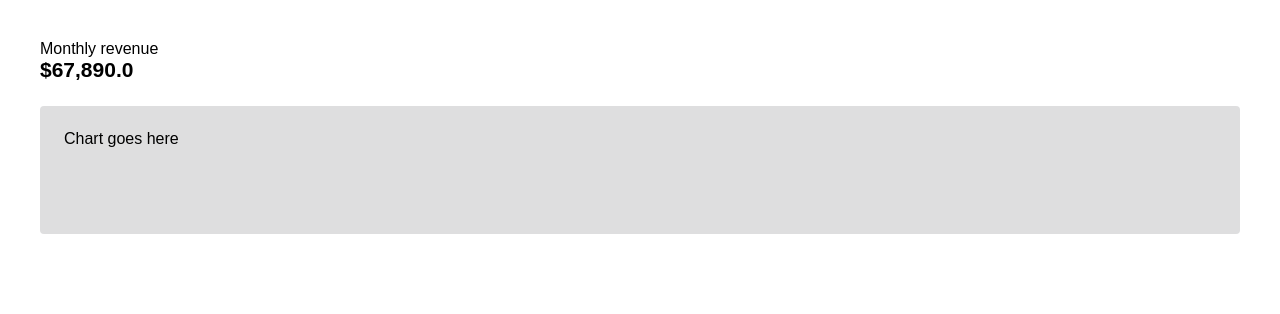
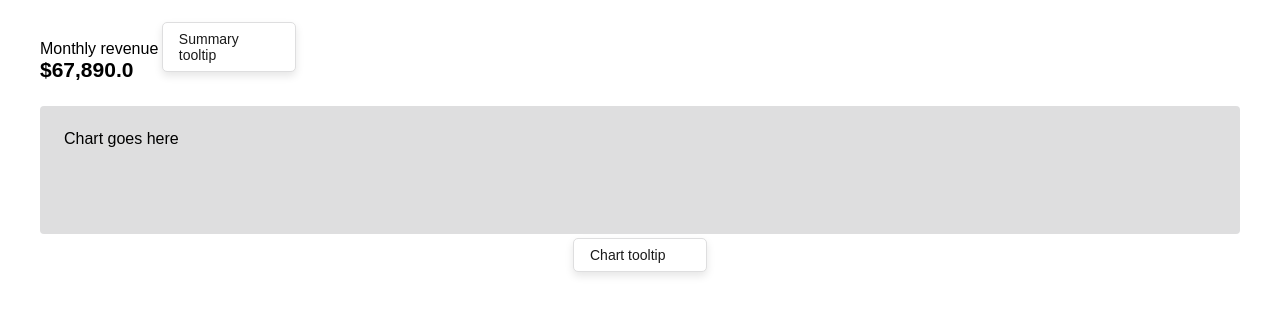
Before and after one commit to elomid/sandbox, a React (Create React App) app: page / in a window 1280 px wide. Shown: the top 314 px of the page. Built offline with nearby package versions, Linux system fonts and the light colour scheme.

Commit message:
Tooltip skeleton

```diff
--- a/src/App.js
+++ b/src/App.js
@@ -1,17 +1,35 @@
 import React from "react";
 import "./styles.css";
+
+function Tooltip({ text, position }) {
+  return (
+    <div
+      className={position === "bottom" ? "tooltip" : "tooltip tooltip-right"}
+    >
+      {text}
+    </div>
+  );
+}
 
 function Summary() {
   return (
     <div className="data-container">
-      <div className="data-label">Monthly revenue</div>
+      <div className="data-label tooltip-container">
+        Monthly revenue
+        <Tooltip text="Summary tooltip" position="right" />
+      </div>
       <div className="data-value">$67,890.0</div>
     </div>
   );
 }
 
 function Chart() {
-  return <div className="chart">Chart goes here</div>;
+  return (
+    <div className="chart tooltip-container">
+      Chart goes here
+      <Tooltip text="Chart tooltip" position="bottom" />
+    </div>
+  );
 }
 
 export default function App() {
--- a/src/styles.css
+++ b/src/styles.css
@@ -8,8 +8,8 @@
 }
 
 .data-label {
-  display: flex;
-  align-items: center;
+  display: inline-block;
+  /* background-color: #84cceb; */
 }
 
 .data-value {
@@ -35,10 +35,14 @@
   /* background: #84cceb; */
 }
 
+.tooltip-container {
+  position: relative;
+}
+
 .tooltip {
   position: absolute;
   left: 50%;
-  top: 102%;
+  top: 103%;
   transform: translateX(-50%);
   width: 100px;
   background: white;
@@ -50,3 +54,9 @@
   font-size: 14px;
   color: #1a1a1a;
 }
+
+.tooltip-right {
+  left: 103%;
+  top: -100%;
+  transform: translate(0, 0);
+}
```
